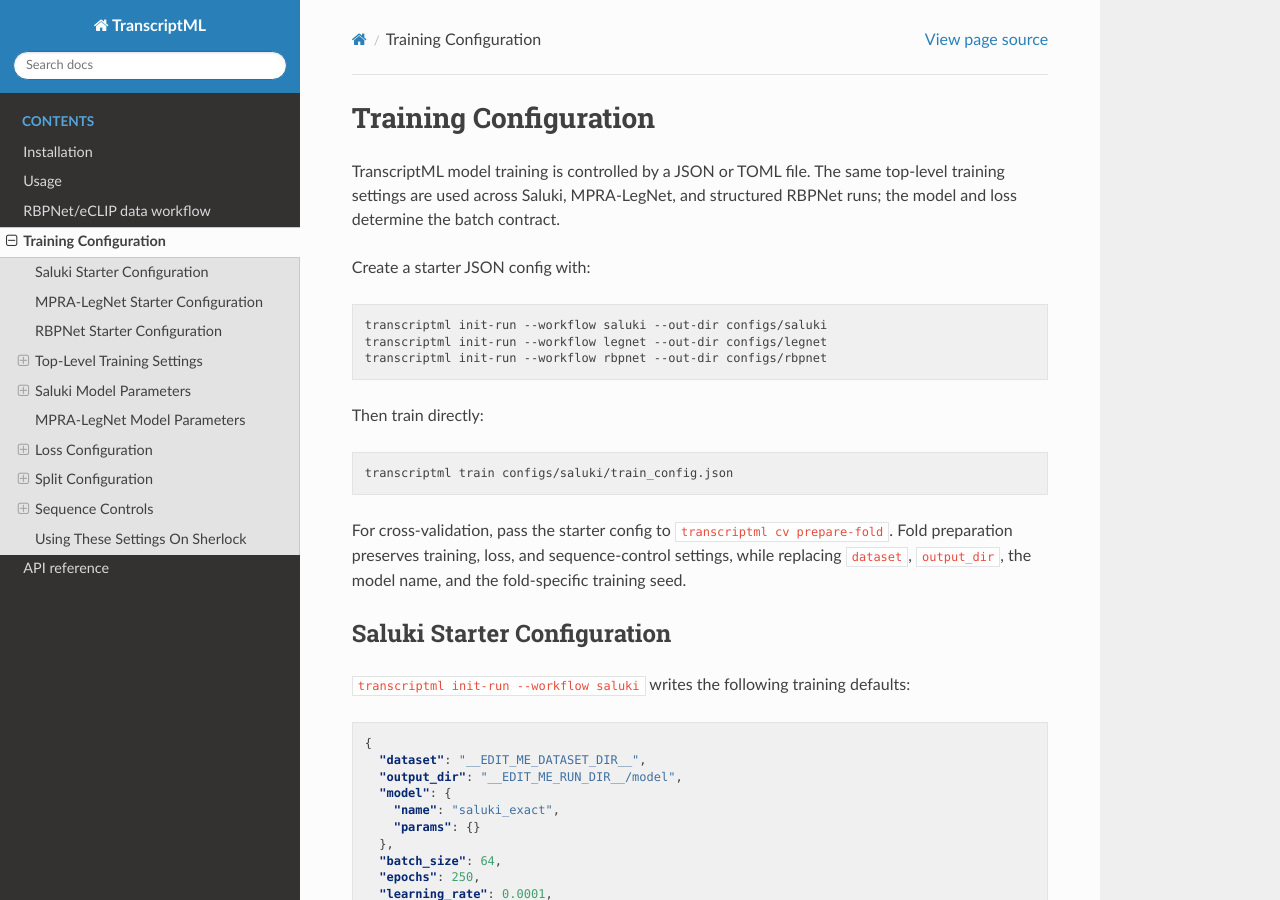
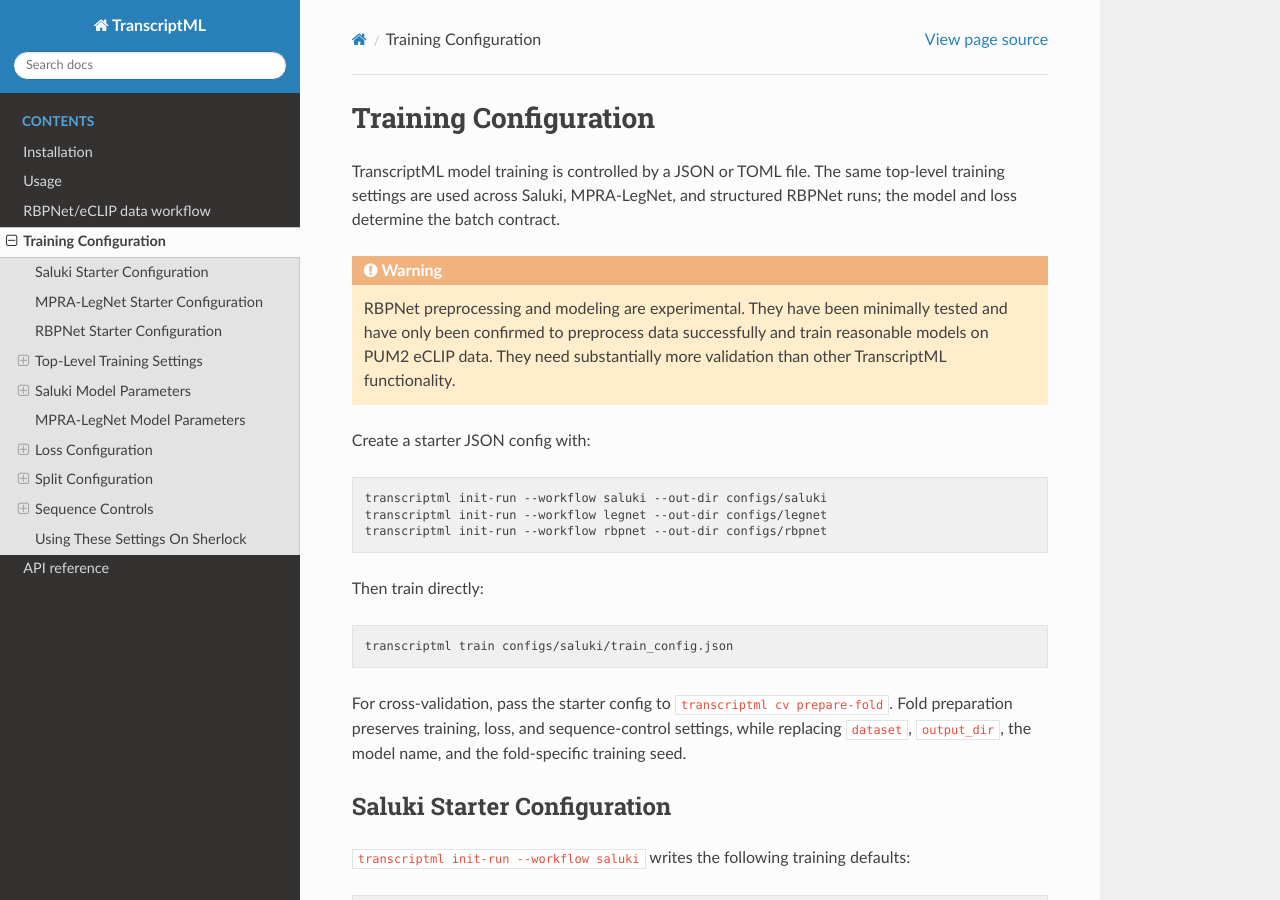
Before and after one commit to kundajelab/TranscriptML, a Sphinx documentation site: the page built from docs/training_configuration.md, in a window 1280 px wide and 900 px high. Built offline with Sphinx 7.4.7 and the Read the Docs theme 3.1.0, drawn with Linux system fonts in a browser that asks for light colours; some of the changed text lies outside the part shown.

Commit message:
Document RBPNet preliminary-ness

````diff
--- a/docs/training_configuration.md
+++ b/docs/training_configuration.md
@@ -3,6 +3,13 @@
 TranscriptML model training is controlled by a JSON or TOML file. The same
 top-level training settings are used across Saluki, MPRA-LegNet, and structured
 RBPNet runs; the model and loss determine the batch contract.
+
+```{warning}
+RBPNet preprocessing and modeling are experimental. They have been minimally
+tested and have only been confirmed to preprocess data successfully and train
+reasonable models on PUM2 eCLIP data. They need substantially more validation
+than other TranscriptML functionality.
+```
 
 Create a starter JSON config with:
 
@@ -107,6 +114,13 @@ section. The Sherlock MPRA workflow has its own editable base config at
 `scripts/mpra/example_legnet_train_config.json`.
 
 ## RBPNet Starter Configuration
+
+```{warning}
+This starter config is part of the experimental RBPNet workflow. Successful
+execution and reasonable training behavior have been checked on PUM2 eCLIP,
+but the preprocessing, model, losses, and evaluation require broader
+validation before scientific or production use.
+```
 
 `transcriptml init-run --workflow rbpnet` selects the structured RBPNet trainer.
 Edit the bundle path, output path, and `profile_length` to match the bundle:
````
Also changed, not shown: README.md (+4 -1 lines), docs/api.rst (+12 -0 lines), docs/index.rst (+8 -0 lines), docs/installation.md (+8 -1 lines), docs/rbpnet.md (+9 -0 lines), docs/usage.md (+10 -1 lines), scripts/README.md, scripts/rbpnet/README.md, 1 other file.
